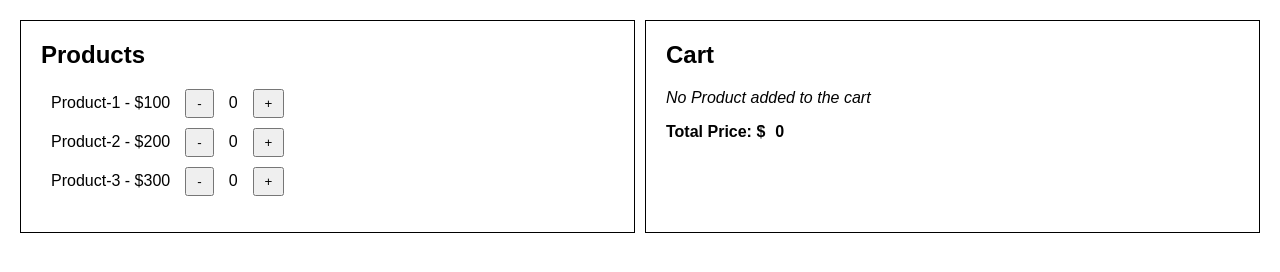
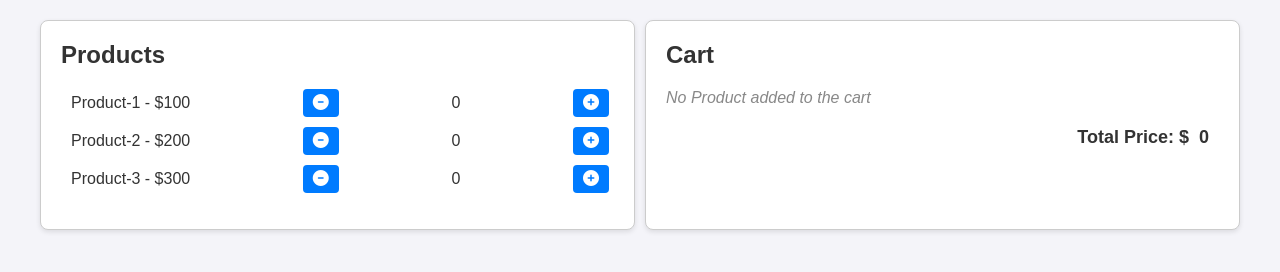
Before and after one commit to nvggupta/test-03, a plain HTML site: page index.html in a window 1280 px wide. Drawn offline with Linux system fonts and the light colour scheme.

Commit message:
some change in ui

```diff
--- a/index.html
+++ b/index.html
@@ -13,21 +13,21 @@
             <ul>
                 <li>
                     <span>Product-1 - $100</span>
-                    <button class="remove-btn" id="pro-1-rem">-</button>
+                    <button class="remove-btn" id="pro-1-rem"><i class="fas fa-minus-circle"></i></button>
                     <span class="quantity" id="pro-1-Quan">0</span>
-                    <button class="add-btn" id="pro-1-Add">+</button>
+                    <button class="add-btn" id="pro-1-Add"><i class="fas fa-plus-circle"></i></button>
                 </li>
                 <li>
                     <span>Product-2 - $200</span>
-                    <button class="remove-btn" id="pro-2-rem">-</button>
+                    <button class="remove-btn" id="pro-2-rem"><i class="fas fa-minus-circle"></i></button>
                     <span class="quantity" id="pro-2-Quan">0</span>
-                    <button class="add-btn" id="pro-2-Add">+</button>
+                    <button class="add-btn" id="pro-2-Add"><i class="fas fa-plus-circle"></i></button>
                 </li>
                 <li>
                     <span>Product-3 - $300</span>
-                    <button class="remove-btn" id="pro-3-rem">-</button>
+                    <button class="remove-btn" id="pro-3-rem"><i class="fas fa-minus-circle"></i></button>
                     <span class="quantity" id="pro-3-Quan">0</span>
-                    <button class="add-btn" id="pro-3-Add">+</button>
+                    <button class="add-btn" id="pro-3-Add"><i class="fas fa-plus-circle"></i></button>
                 </li>
             </ul>
         </div>
@@ -40,6 +40,7 @@
             <p class="total-price">Total Price: $<span id="price">0</span></p>
         </div>
     </div>
+    <script src="https://kit.fontawesome.com/a076d05399.js" crossorigin="anonymous"></script>
     <script src="scripts.js"></script>
 </body>
 </html>
--- a/style.css
+++ b/style.css
@@ -3,17 +3,24 @@ body {
     margin: 0;
     padding: 0;
     box-sizing: border-box;
+    background-color: #f4f4f9;
+    color: #333;
 }
 
 .container {
     display: flex;
     padding: 20px;
+    max-width: 1200px;
+    margin: 0 auto;
 }
 
 .products-list, .cart {
     flex: 1;
     padding: 20px;
-    border: 1px solid black;
+    border: 1px solid #ccc;
+    background-color: #fff;
+    border-radius: 8px;
+    box-shadow: 0 2px 5px rgba(0,0,0,0.1);
     margin-right: 10px;
 }
 
@@ -33,6 +40,7 @@ ul {
 li {
     display: flex;
     align-items: center;
+    justify-content: space-between;
     margin-bottom: 10px;
 }
 
@@ -44,12 +52,30 @@ button {
     padding: 5px 10px;
     margin: 0 5px;
     cursor: pointer;
+    border: none;
+    border-radius: 4px;
+    background-color: #007bff;
+    color: #fff;
+    font-size: 16px;
+    transition: background-color 0.3s;
+}
+
+button:hover {
+    background-color: #0056b3;
+}
+
+button i {
+    pointer-events: none;
 }
 
 .empty-cart {
     font-style: italic;
+    color: #888;
 }
 
 .total-price {
     font-weight: bold;
+    text-align: right;
+    margin-top: 20px;
+    font-size: 18px;
 }
```
